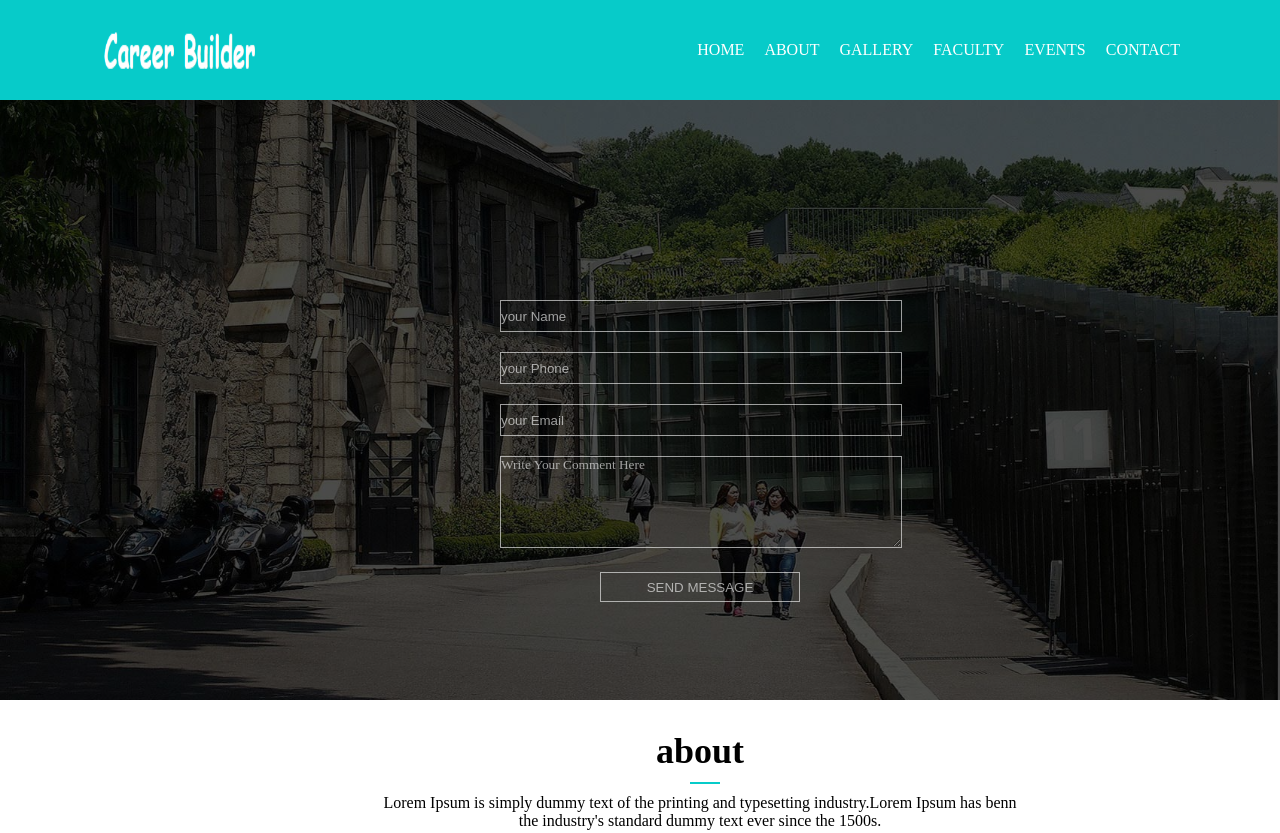
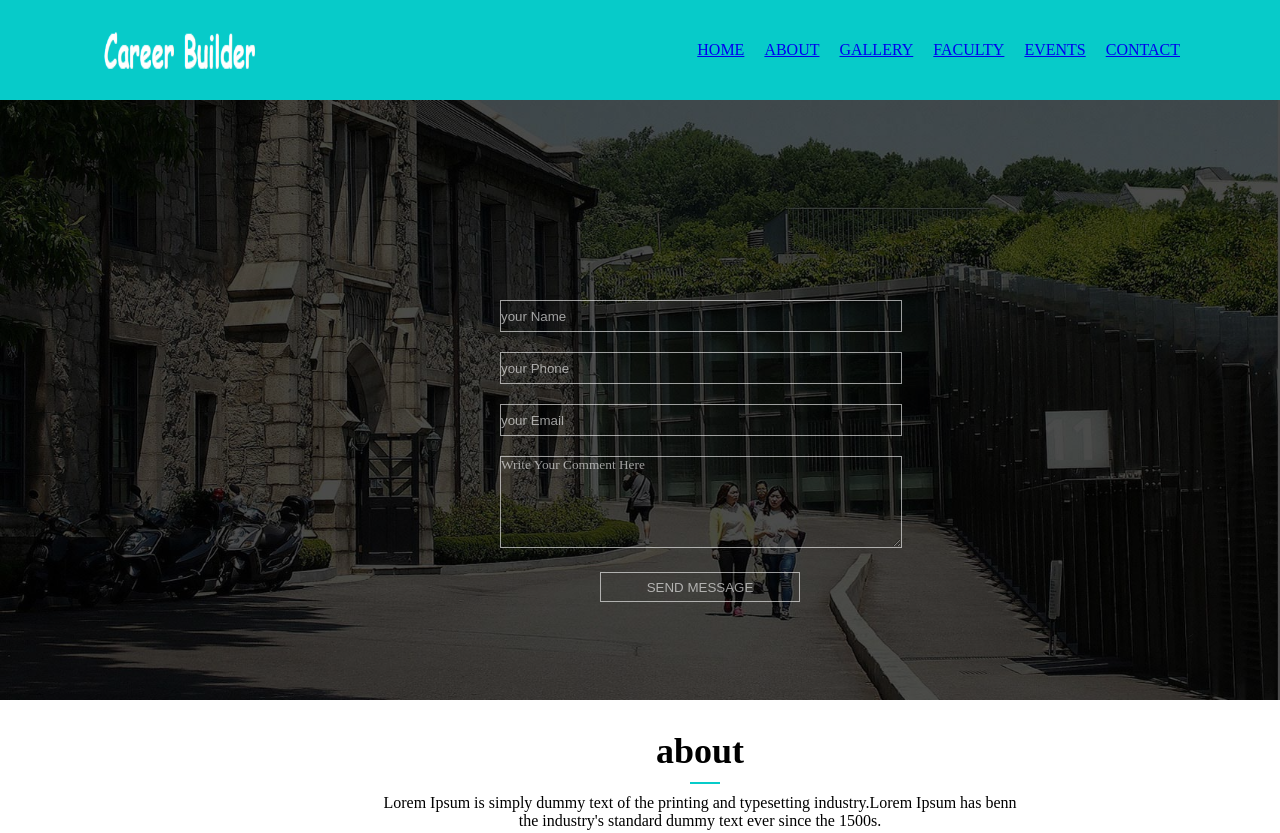
Before and after one commit to macusma/HTML-CSS, a plain HTML site: page index.html in a window 1280 px wide. Shown: the top 833 px of the page. Drawn offline with Linux system fonts and the light colour scheme.

Commit message:
Update index.html

```diff
--- a/index.html
+++ b/index.html
@@ -16,18 +16,19 @@
         </div>
         <div class="nav">
             <ul>
-                <li>HOME</li>
-                <li>ABOUT</li>
-                <li>GALLERY</li>
-                <li>FACULTY</li>
-                <li>EVENTS</li>
-                <li>CONTACT</li>
+                <li><a href="#">HOME</a></li>
+                <li><a href="#">ABOUT</a></li>
+                <li><a href="#">GALLERY</a></li>
+                <li><a href="#">FACULTY</a></li>
+                <li><a href="#">EVENTS</a></li>
+                <li><a href="#">CONTACT</a></li>
             </ul>
         </div>
         <div class="clear"></div>
     </div>
     <!-- 主体 -->
     <div class="main">
+        <!-- banner图区 -->
         <div class="top">
             <img src="image/banner3.jpg">
         </div>
@@ -49,6 +50,7 @@
                 <input type="submit" value="SEND MESSAGE" class="sub">
             </div>
         </div>
+        <!-- ABOUT区 -->
         <div class="middle">
             <div class="m-top">
                 <div class="about">
@@ -72,7 +74,7 @@
                             commodo? Suspendisse eget ullamcorper ipsum. Suspendisse diam amet.
                         </div>
                         <div class="word-body-submit">
-                            <input type="submit" value="EXPLORE">
+                            <input type="submit" value="EXPLORE" class="explore-sub">
                         </div>
                     </div>
                 </div>
@@ -83,17 +85,13 @@
 
                 </div>
             </div>
-            <div class="m-middle">
-
+            <div class="m-bottom">
             </div>
-            <div class="m-bottom">
-
-            </div>
-        </div>
     </div>
     <!-- 底部 -->
     <div class="footer">
 
     </div>
+    </div>
 </body>
 </html>
```
